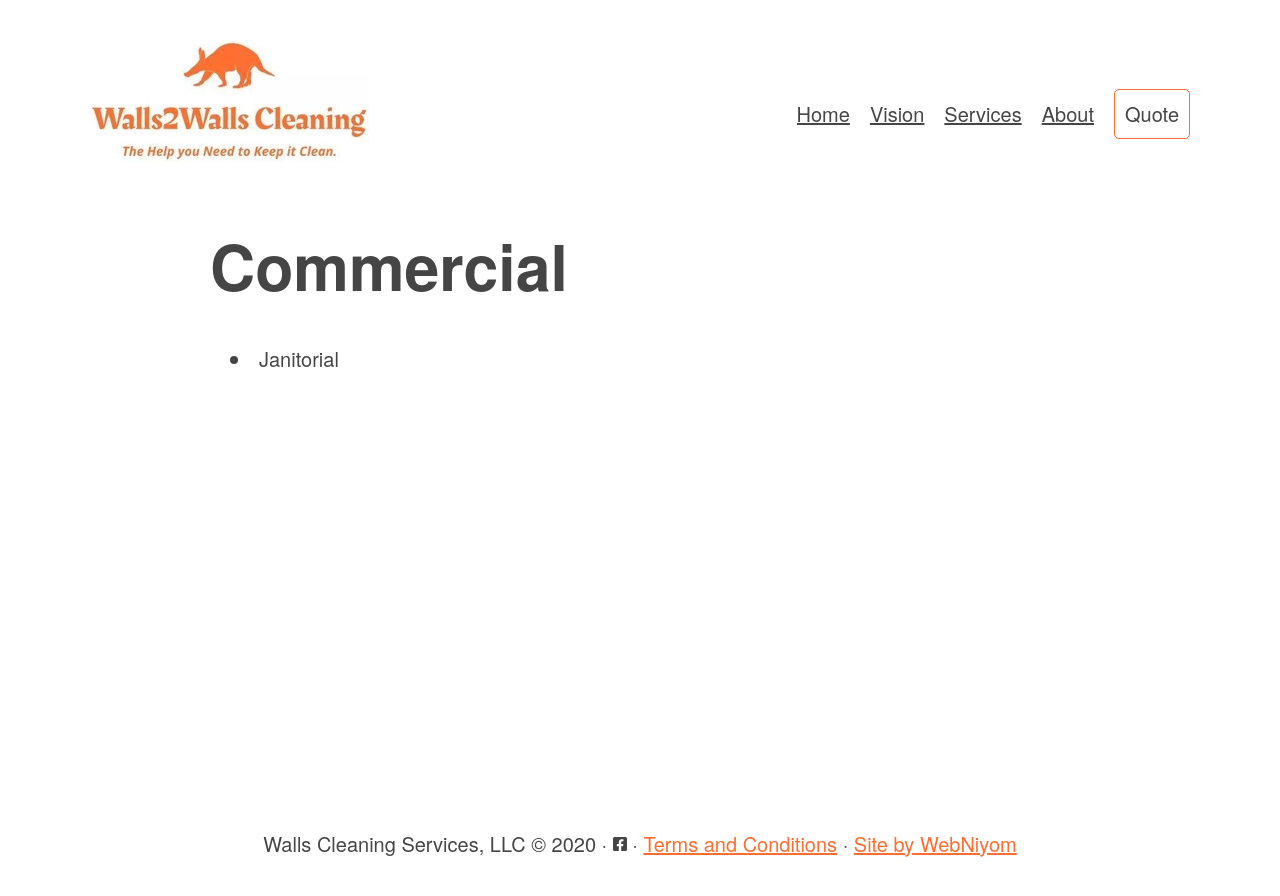
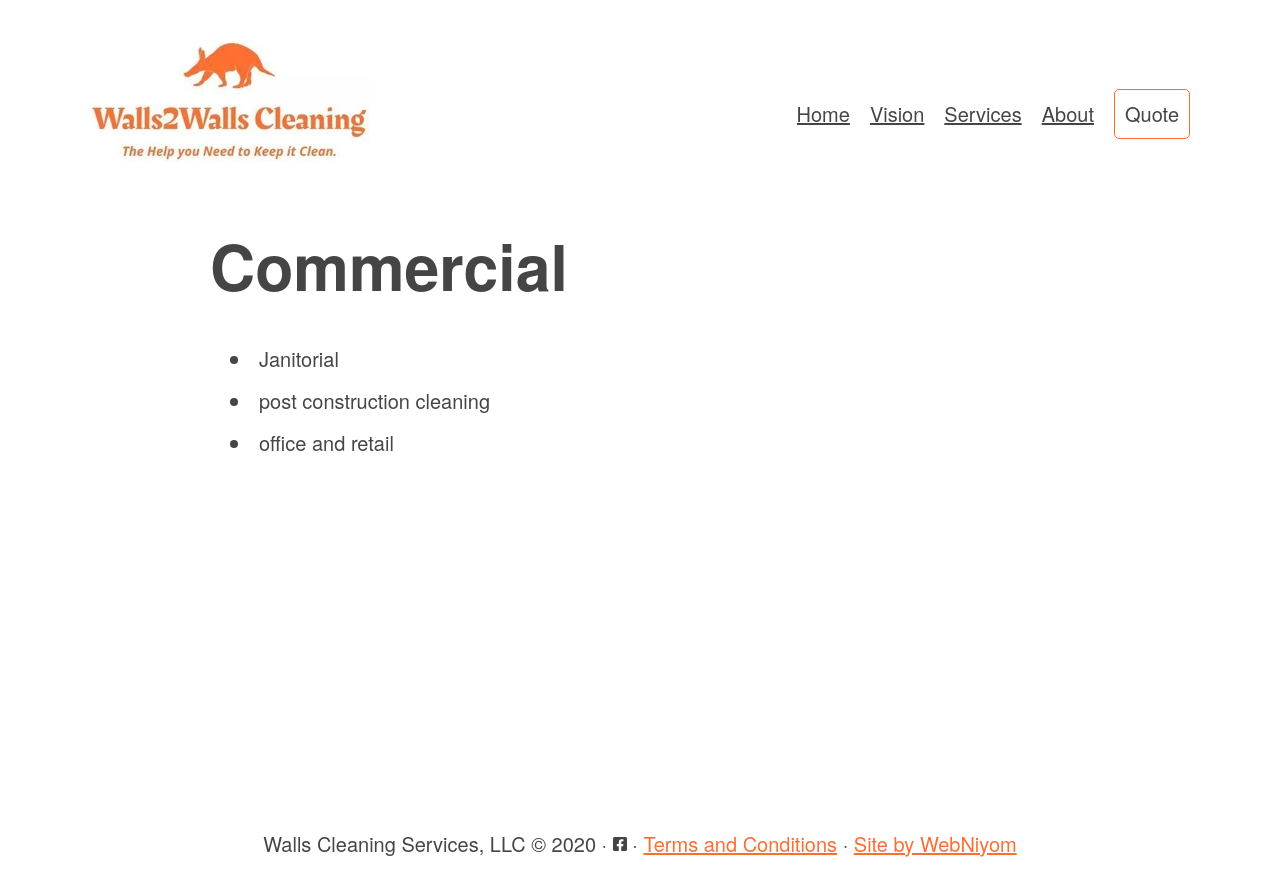
Before and after one commit to Walls-to-Walls-Cleaning/website, a Jekyll site: the page built from commercial.md, in a window 1280 px wide. Shown: the top 896 px of the page. Built offline with Jekyll 4.4.1, drawn with Linux system fonts in a browser that asks for light colours; cached includes are drawn as plain includes.

Commit message:
Updated 2 files via CloudCannon

```diff
--- a/commercial.md
+++ b/commercial.md
@@ -1,9 +1,11 @@
 ---
 title: Commercial
 seo_title:
-description:
-featured_image:
+description: 'post contruction cleaning , white glove cleaning'
+featured_image: /uploads/diluth-cleaning.jpg
 permalink: /commercial/
 ---
 
-- Janitorial
+* Janitorial
+* post construction cleaning&nbsp;
+* office and retail&nbsp;
```
Also changed, not shown: uploads/diluth-cleaning.jpg (added).
